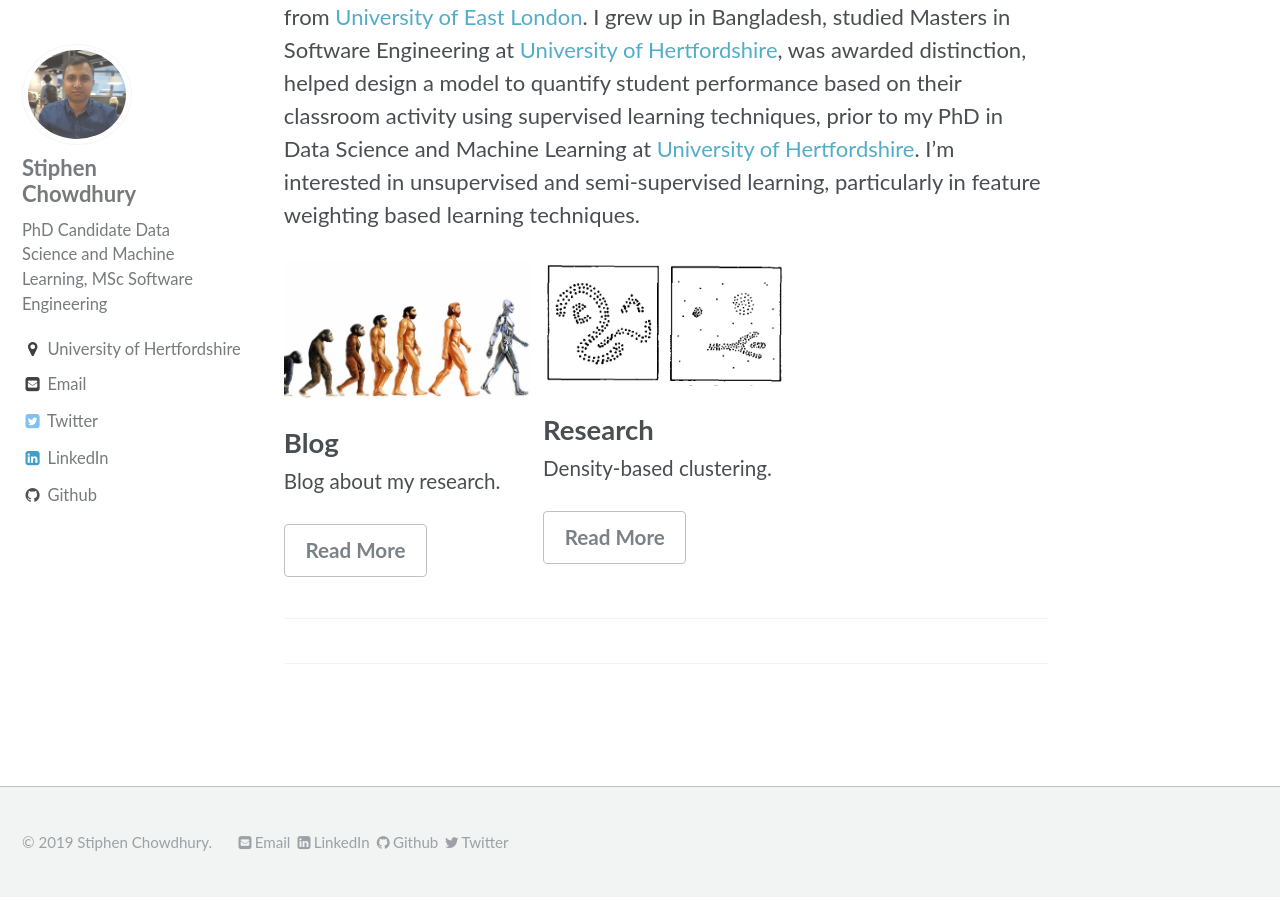
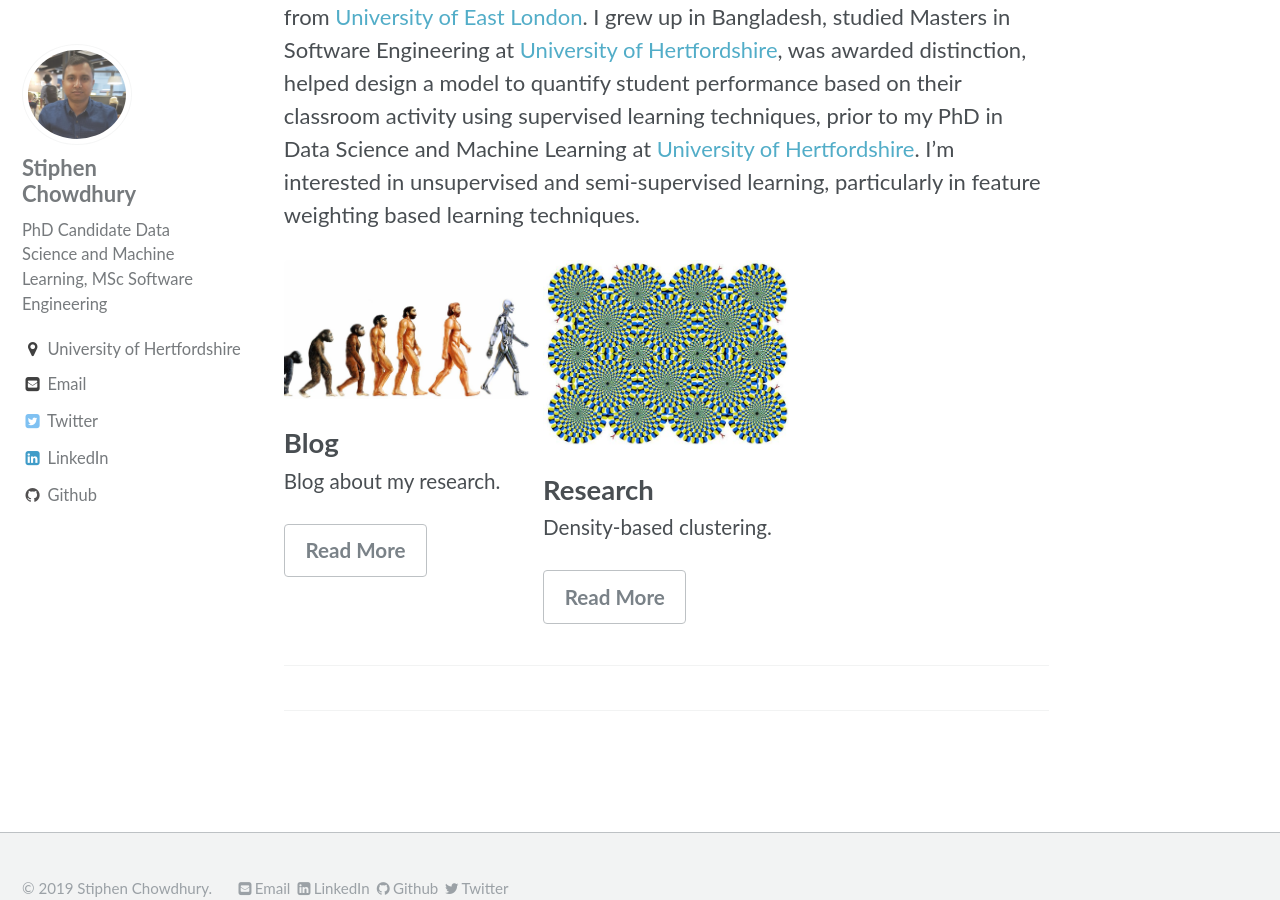
Before and after one commit to stiphenc/stiphenc.github.io, a Jekyll site: the page built from _pages/home.md, in a window 1280 px wide and 900 px high, scrolled down 1021 px. Built offline with Jekyll 4.4.1, drawn with Linux system fonts in a browser that asks for light colours.

```diff
--- a/_pages/home.md
+++ b/_pages/home.md
@@ -19,7 +19,7 @@
     url: "blog"
     btn_label: "Read More"
     btn_class: "btn--inverse"
-  - image_path: /assets/images/dbscan.jpg
+  - image_path: /assets/images/illusion.jpg
     alt: "Uncertainty with Bayesian Deep Learning"
     title: "Research"
     excerpt: "Density-based clustering."
```
Also changed, not shown: assets/images/illusion.jpg (added).
